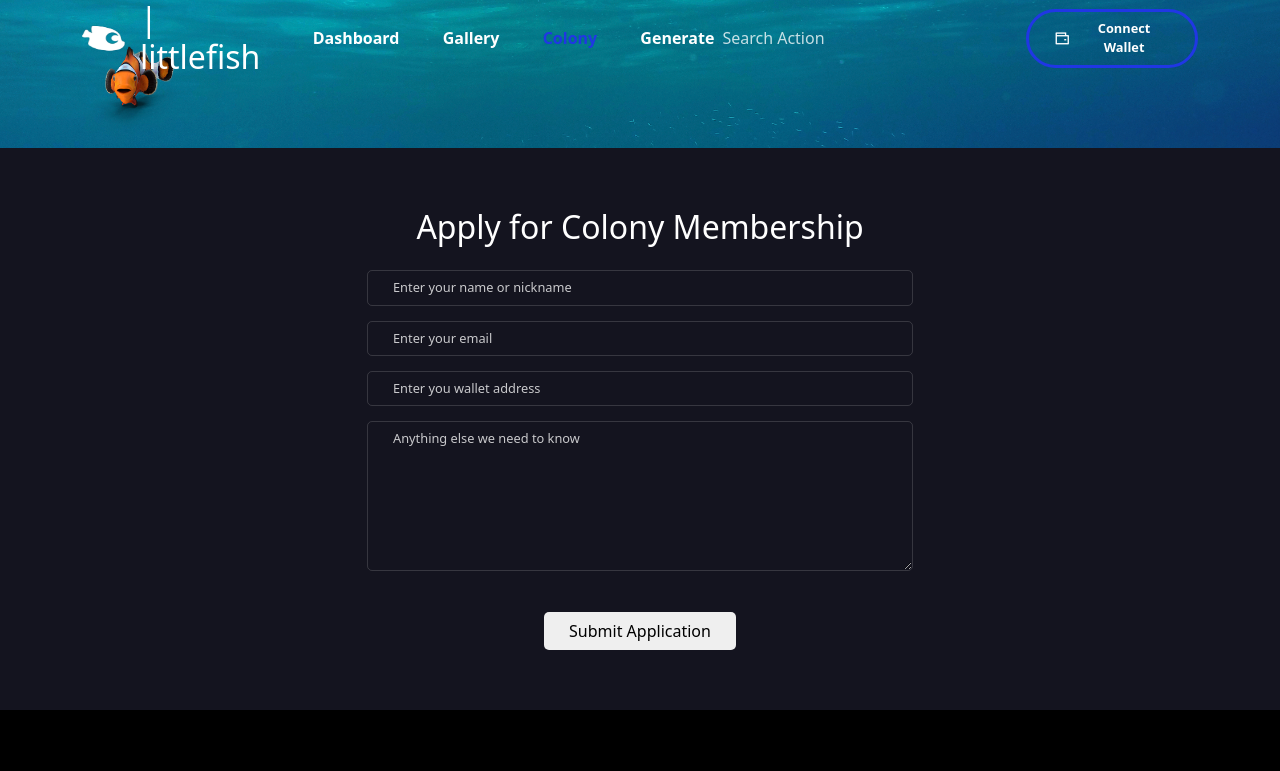
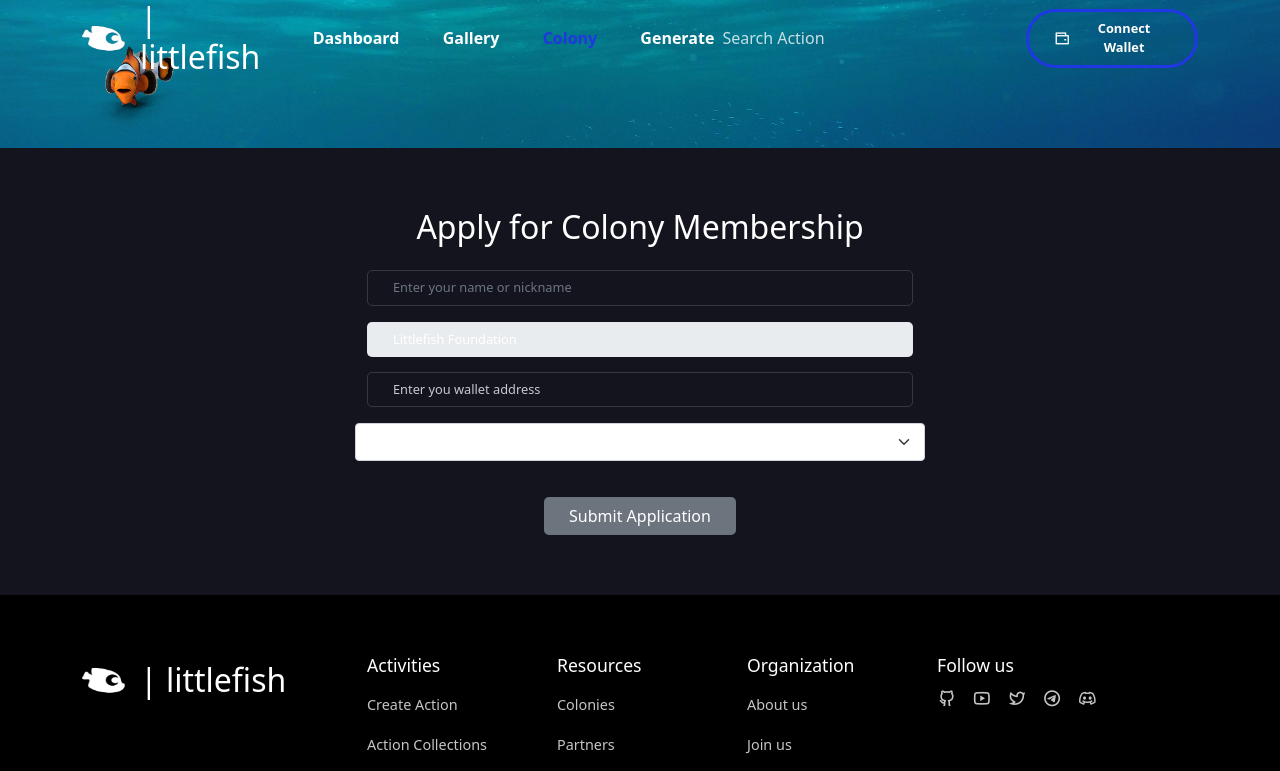
Before and after one commit to littlefish-foundation/littlefish-mvp, a React (Create React App) app in the folder frontend/: page /colony/1/MemberForm in a window 1280 px wide. Shown: the top 771 px of the page. Built offline with nearby package versions, Linux system fonts and the light colour scheme.

Commit message:
details page and membership form

```diff
--- a/frontend/package.json
+++ b/frontend/package.json
@@ -5,8 +5,11 @@
   "dependencies": {
     "@blueprintjs/core": "^4.8.0",
     "@blueprintjs/icons": "^4.4.1",
+    "@emotion/react": "^11.10.0",
+    "@emotion/styled": "^11.10.0",
     "@emurgo/cardano-serialization-lib-asmjs": "^10.0.4-beta.4",
     "@emurgo/cardano-serialization-lib-browser": "^11.0.1",
+    "@mui/material": "^5.10.1",
     "@testing-library/jest-dom": "^5.15.0",
     "@testing-library/react": "^11.2.7",
     "@testing-library/user-event": "^12.8.3",
@@ -16,6 +19,7 @@
     "buffer": "^6.0.3",
     "cbor-web": "^8.1.0",
     "encodr": "^1.3.3",
+    "mobiscroll-react": "^4.0.0",
     "nami-wallet-api": "^1.1.9",
     "primeicons": "^5.0.0",
     "primereact": "^8.3.0",
@@ -23,6 +27,7 @@
     "react-dom": "^17.0.2",
     "react-router-dom": "^6.2.1",
     "react-scripts": "4.0.3",
+    "react-select": "^5.4.0",
     "reactstrap": "^9.0.1",
     "remixicon": "^2.5.0",
     "web-vitals": "^1.1.2"
--- a/frontend/src/components/ui/Live-auction/live-auction.css
+++ b/frontend/src/components/ui/Live-auction/live-auction.css
@@ -2,14 +2,18 @@
   padding: 5px;
   background: #343444;
   border-radius: 10px;
+
 }
 
 .nft__img img {
   border-radius: 10px;
+  max-height: 300px;
 }
 
 .nft__img {
   margin-bottom: 15px;
+  max-height: 300px;
+
 }
 
 .nft__title {
--- a/frontend/src/components/ui/Modal/Modal.jsx
+++ b/frontend/src/components/ui/Modal/Modal.jsx
@@ -7,8 +7,33 @@ const Modal = ({ setShowModal }) => {
     <div className="modal__wrapper">
       <div className="single__modal">
         <span className="close__modal">
-          <i className="ri-close-line" onClick={() => setShowModal(false)}></i>
+          <i class="ri-close-line" onClick={() => setShowModal(false)}></i>
         </span>
+        <h6 className="text-center text-light">Buy Action</h6>
+        <p className="text-center text-light">
+          You must pay at least<span className="money"> 10 ADA</span>
+        </p>
+
+        <div className="input__item mb-4">
+          <input type="number" placeholder="00 : 00 ADA" />
+        </div>
+
+
+
+        <div className=" d-flex align-items-center justify-content-between">
+          <p>Your payment must be at least</p>
+          <span className="money">ADA</span>
+        </div>
+
+        <div className=" d-flex align-items-center justify-content-between">
+          <p>Service Fee</p>
+          <span className="money">0.15 ADA</span>
+        </div>
+
+        <div className=" d-flex align-items-center justify-content-between">
+          <p>Total Price Amount</p>
+          <span className="money">10.15 ADA</span>
+        </div>
 
         <button className="place__bid-btn">Buy Action</button>
       </div>
--- a/frontend/src/pages/NftDetails.jsx
+++ b/frontend/src/pages/NftDetails.jsx
@@ -42,10 +42,18 @@ const NftDetails = () => {
                   <br />
                   <div className="creator__detail">
                     <p>Action Category </p>
+
                     <h6>{singleNft?.actionType}</h6>
+                    <div>Links</div>
+                    <span>
+                      <Link to="#">
+                        <i className="ri-youtube-line"></i>
+                      </Link>
+                    </span>
                   </div>
                 </div>
-
+              </div>
+              <div>
                 <p className="my-4">{singleNft?.description}</p>
                 <button className="singleNft-btn d-flex align-items-center gap-2 w-100">
                   <i className="ri-shopping-bag-line"></i>
--- a/frontend/src/pages/colonies/ColonyCard.js
+++ b/frontend/src/pages/colonies/ColonyCard.js
@@ -13,12 +13,10 @@ const ColonyCard = (props) => {
 
       <div className="colony__content">
         <div className=" mt-3 d-flex align-items-center justify-content-between">
-          <div className="hero__btns d-flex align-items-center gap-4">
-            <button className=" explore__btn d-flex align-items-center gap-2">
-              <i className="ri-rocket-line"></i>{" "}
-              <Link to={`/colony/${name}`}>Explore the Colony</Link>
-            </button>
-          </div>
+          <button className="explore__btn d-flex align-items-center gap-2">
+            <i className="ri-rocket-line"></i>{" "}
+            <Link to={`/colony/${name}`}>Explore the Colony</Link>
+          </button>
         </div>
       </div>
     </div>
--- a/frontend/src/pages/colonies/ColonyDetails.js
+++ b/frontend/src/pages/colonies/ColonyDetails.js
@@ -7,7 +7,7 @@ import useFetch2 from "../../assets/data/useFetch2";
 import "./ColonyDetails.css";
 import ColonyMembership from "./ColonyMembership";
 import { Link } from "react-router-dom";
-
+import ColonyGallery from "./ColonyGallery";
 const ColonyDetails = () => {
   const { name } = useParams();
   const { COLONY__DATA } = useFetch2("http://localhost:8000/colony/");
@@ -86,6 +86,8 @@ const ColonyDetails = () => {
         </Container>
       </section>
       <ColonyMembership name={name}/>
+      <ColonyGallery />
+
     </div>
   );
 };
--- /dev/null
+++ b/frontend/src/pages/colonies/ColonyGallery.jsx
@@ -0,0 +1,100 @@
+import React, { useState } from "react";
+
+import CommonSection from "../../components/ui/Common-section/CommonSection";
+import NftCard from "../../components/ui/Nft-card/NftCard";
+
+import useFetch from "../../assets/data/useFetch";
+import { Container, Row, Col } from "reactstrap";
+
+import "../../styles/market.css";
+import "../../components/ui/Live-auction/live-auction.css";
+
+// import LiveAuction from "../components/ui/Live-auction/LiveAuction";
+
+const ColonyGallery = () => {
+  const { NFT__DATA } = useFetch(
+    "http://localhost:8000/colony/Littlefish%20Foundation/actions/"
+  );
+  // const [data, setData] = useState([]);
+
+  // const handleCategory = () => {};
+
+  // const handleSort = (e) => {
+  //   const filterValue = e.target.value;
+  //   console.log( { filterValue})
+  //   if (filterValue === "newest") {
+  //     const filterData = NFT__DATA.sort((tokenId1, tokenId2) =>
+  //       tokenId1.tokenId < tokenId2.tokenId
+  //         ? 1
+  //         : tokenId1.tokenId > tokenId2.tokenId
+  //         ? -1
+  //         : 0
+  //     );
+  //     console.log(filterData);
+
+  //     setData(filterData);
+
+  //   }
+
+  //   if (filterValue === "oldest") {
+  //     const filterData = NFT__DATA.sort((tokenId1, tokenId2) =>
+  //       tokenId1.tokenId > tokenId2.tokenId
+  //         ? 1
+  //         : tokenId1.tokenId < tokenId2.tokenId
+  //         ? -1
+  //         : 0
+  //     );
+  //     // console.log(filterData);
+
+  //     setData(filterData);
+  //   }
+
+  //   if (filterValue === "Z->A") {
+  //     const filterData = NFT__DATA.sort((name1, name2) =>
+  //       name1.assetName < name2.assetName
+  //         ? 1
+  //         : name1.assetName > name2.assetName
+  //         ? -1
+  //         : 0
+  //     );
+
+  //     setData(filterData);
+  //   }
+
+  //   if (filterValue === "A->Z") {
+  //     const filterData = NFT__DATA.sort((name1, name2) =>
+  //       name1.assetName > name2.assetName
+  //         ? 1
+  //         : name1.assetName < name2.assetName
+  //         ? -1
+  //         : 0
+  //     );
+
+  //     setData(filterData);
+  //   }
+
+  //   //xsetData("default");
+  // };
+
+  return (
+    <>
+      <section>
+        <Container>
+          <Row>
+            <div className="seller__section-title">
+              <h3>Actions of the Colony</h3>
+              <br/>
+            </div>
+            {NFT__DATA?.map((item) => (
+              <Col lg="3" md="4" sm="6" className="mb-4" key={item.tokenId}>
+                <NftCard item={item} />
+              </Col>
+            ))}
+          </Row>
+        </Container>
+      </section>
+    </>
+  );
+};
+
+export default ColonyGallery;
--- a/frontend/src/pages/colonies/MemberForm.jsx
+++ b/frontend/src/pages/colonies/MemberForm.jsx
@@ -1,20 +1,90 @@
-import React, { useRef } from "react";
+import React, { useState } from "react";
+import { Avatar } from "@mui/material";
 
 import CommonSection from "../../components/ui/Common-section/CommonSection";
 import { Container, Row, Col } from "reactstrap";
+import { Button, Form, FormGroup, Input, Label, FormText } from "reactstrap";
 
 const MemberForm = () => {
-  const nameRef = useRef("");
-  const emailRef = useRef("");
-  const walletAddresstRef = useRef("");
-  const messageRef = useRef("");
+  const avatars = [
+    {
+      value: "vader",
+      image:
+        "https://littlefish-mvp.s3.eu-central-1.amazonaws.com/avatar_vader.jpeg",
+    },
+    {
+      value: "fett",
+      image:
+        "https://littlefish-mvp.s3.eu-central-1.amazonaws.com/avatar_fett.jpeg",
+    },
+    {
+      value: "c3po",
+      image:
+        "https://littlefish-mvp.s3.eu-central-1.amazonaws.com/avatar_3cpo.jpeg",
+    },
+    {
+      value: "r2d2",
+      image:
+        "https://littlefish-mvp.s3.eu-central-1.amazonaws.com/avatar_r2d2.jpeg",
+    },
+    {
+      value: "bb8",
+      image:
+        "https://littlefish-mvp.s3.eu-central-1.amazonaws.com/avatar_bb8.jpeg",
+    },
+    {
+      value: "trooper",
+      image:
+        "https://littlefish-mvp.s3.eu-central-1.amazonaws.com/avatar_trooper.jpeg",
+    },
+  ];
+
+  const initialInput = {
+    walletAddress: "",
+    name: "",
+    colony: "Littlefish Foundation",
+    //avatar: null,
+  };
+
+  const [eachField, setEachField] = useState(initialInput);
+  const [avatar1, setAvatar1] = useState("");
+
+  const onChangeSelection = (e) => {
+    setAvatar1(e.target.value);
+    console.log(e.target.value);
+  };
+
+  const Avatars = { avatar: avatar1 };
+
+  const { /*walletAddress*/ name, colony } = eachField;
+
+  Object.assign(eachField, Avatars);
+
+  console.log(eachField);
+
+  const handleChange = (e) => {
+    setEachField({
+      ...eachField,
+      [e.target.name]: e.target.value,
+      walletAddress: window.namiAddress,
+    });
+  };
 
   const handleSubmit = (e) => {
     e.preventDefault();
+
+    fetch("http://localhost:8000/user/", {
+      method: "POST",
+      headers: { "Content-Type": "application/json" },
+      body: JSON.stringify(eachField),
+    }).then(() => {});
+
+    console.log(eachField);
+    setEachField(initialInput);
   };
 
   return (
-    <>
+    <div>
       <CommonSection title="Contact" />
       <section>
         <Container>
@@ -23,37 +93,45 @@ const MemberForm = () => {
               <h2>Apply for Colony Membership</h2>
 
               <div className="contact mt-4">
-                <form onSubmit={handleSubmit}>
+                <Form>
+                  <FormGroup className="form__input">
+                    <Input
+                      name="name"
+                      type="text"
+                      placeholder="Enter your name or nickname"
+                      value={name}
+                      onChange={handleChange}
+                    />
+                  </FormGroup>
                   <div className="form__input">
+                    <Input
+                      name="colony"
+                      type="text"
+                      //placeholder="Enter the name of your colony."
+                      value={colony}
+                      //onChange={handleChange}
+                      disabled
+                    />
+                  </div>
+                  <FormGroup className="form__input">
                     <input
                       type="text"
-                      placeholder="Enter your name or nickname"
-                      ref={nameRef}
+                      name="walletAddress"
+                      placeholder="Enter you wallet address"
+                      value={window.namiAddress}
                     />
-                  </div>
-                  <div className="form__input">
-                    <input
-                      type="email"
-                      placeholder="Enter your email"
-                      ref={emailRef}
-                    />
-                  </div>
-                  <div className="form__input">
-                    <input
-                      type="text"
-                      placeholder="Enter you wallet address"
-                      ref={walletAddresstRef}
-                    />
-                  </div>
-                  <div className="form__input">
-                    <textarea
-                      rows="7"
-                      placeholder="Anything else we need to know"
-                      ref={messageRef}
-                    ></textarea>
-                  </div>
+                  </FormGroup>
 
-                  <button
+                  <FormGroup row tag="fieldset">
+                    <Input
+                      name="avatar"
+                      type="select"
+                      value={avatar1}
+                      onChange={onChangeSelection}
+                    ></Input>
+                  </FormGroup>
+
+                  <Button
                     className="send__btn"
                     style={{
                       border: "none",
@@ -61,16 +139,17 @@ const MemberForm = () => {
                       borderRadius: "5px",
                       marginTop: "20px",
                     }}
+                    onClick={handleSubmit}
                   >
                     Submit Application
-                  </button>
-                </form>
+                  </Button>
+                </Form>
               </div>
             </Col>
           </Row>
         </Container>
       </section>
-    </>
+    </div>
   );
 };
 
```
Also changed, not shown: frontend/src/pages/Create.jsx (+28 -3 lines), frontend/src/pages/walletConnect/WalletConnect.js (deleted, +0 -8 lines), 1 other file (tests, documents, lock files or other folders).
